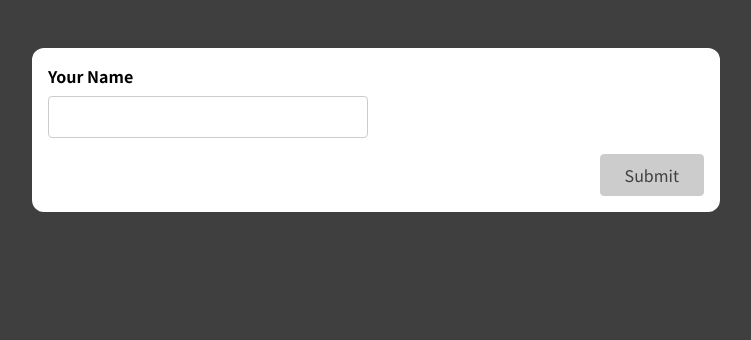
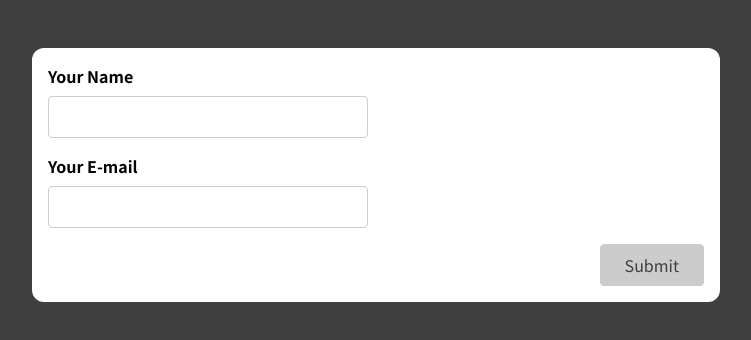
Before and after one commit to kkata/learning-react-complete-guide, a React (Create React App) app: page / in a window 1280 px wide. Shown: the top 340 px of the page, without its empty margins (264-1015 px from the left). Built offline with nearby package versions, Linux system fonts and the light colour scheme.

Commit message:
課題5: Time to Practice: Forms

```diff
--- a/src/components/SimpleInput.js
+++ b/src/components/SimpleInput.js
@@ -3,14 +3,19 @@ import { useState } from "react";
 const SimpleInput = (props) => {
   const [enteredName, setEnteredName] = useState("");
   const [enteredNameTouched, setEnteredNameTouched] = useState(false);
+  const [enteredEmail, setEnteredEmail] = useState("");
+  const [enteredEmailTouched, setEnteredEmailTouched] = useState(false);
 
   const enteredNameIsValid = enteredName.trim() !== "";
   const nameInputIsInvalid = !enteredNameIsValid && enteredNameTouched;
 
+  const enteredEmailIsValid = /^[^\s@]+@[^\s@]+\.[^\s@]+$/.test(enteredEmail);
+  const emailInputIsInvalid = !enteredEmailIsValid && enteredEmailTouched;
+
   // useEffectを使うまでもない（パフォーマンスもこちらがよい）
   // const [formValid, setFormValid] = useState(false);
   let formIsValid = false;
-  if (enteredNameIsValid) {
+  if (enteredNameIsValid && enteredEmailIsValid) {
     formIsValid = true;
   }
   // useEffect(() => {
@@ -24,27 +29,39 @@ const SimpleInput = (props) => {
   const nameInputChangeHandler = (event) => {
     setEnteredName(event.target.value);
   };
+  const emailInputChangeHandler = (event) => {
+    setEnteredEmail(event.target.value);
+  };
 
   const nameInputBlurHandler = (event) => {
     setEnteredNameTouched(true);
+  };
+  const emailInputBlurHandler = (event) => {
+    setEnteredEmailTouched(true);
   };
 
   const formSubmissionHandler = (event) => {
     event.preventDefault();
 
     setEnteredNameTouched(true);
+    setEnteredEmailTouched(true);
 
-    if (!enteredNameIsValid) {
+    if (!enteredNameIsValid && !enteredEmailIsValid) {
       return;
     }
 
-    console.log(enteredName);
+    // console.log(enteredName);
 
     setEnteredName("");
     setEnteredNameTouched(false);
+    setEnteredEmail("");
+    setEnteredEmailTouched(false);
   };
 
   const nameInputClasses = nameInputIsInvalid
+    ? "form-control invalid"
+    : "form-control";
+  const emailInputClasses = emailInputIsInvalid
     ? "form-control invalid"
     : "form-control";
 
@@ -63,6 +80,19 @@ const SimpleInput = (props) => {
           <p className="error-text">Name must not be empty.</p>
         )}
       </div>
+      <div className={emailInputClasses}>
+        <label htmlFor="name">Your E-mail</label>
+        <input
+          type="email"
+          id="name"
+          onChange={emailInputChangeHandler}
+          onBlur={emailInputBlurHandler}
+          value={enteredEmail}
+        />
+        {emailInputIsInvalid && (
+          <p className="error-text">E-mail must not be empty and valid.</p>
+        )}
+      </div>
       <div className="form-actions">
         <button disabled={!formIsValid}>Submit</button>
       </div>
```
